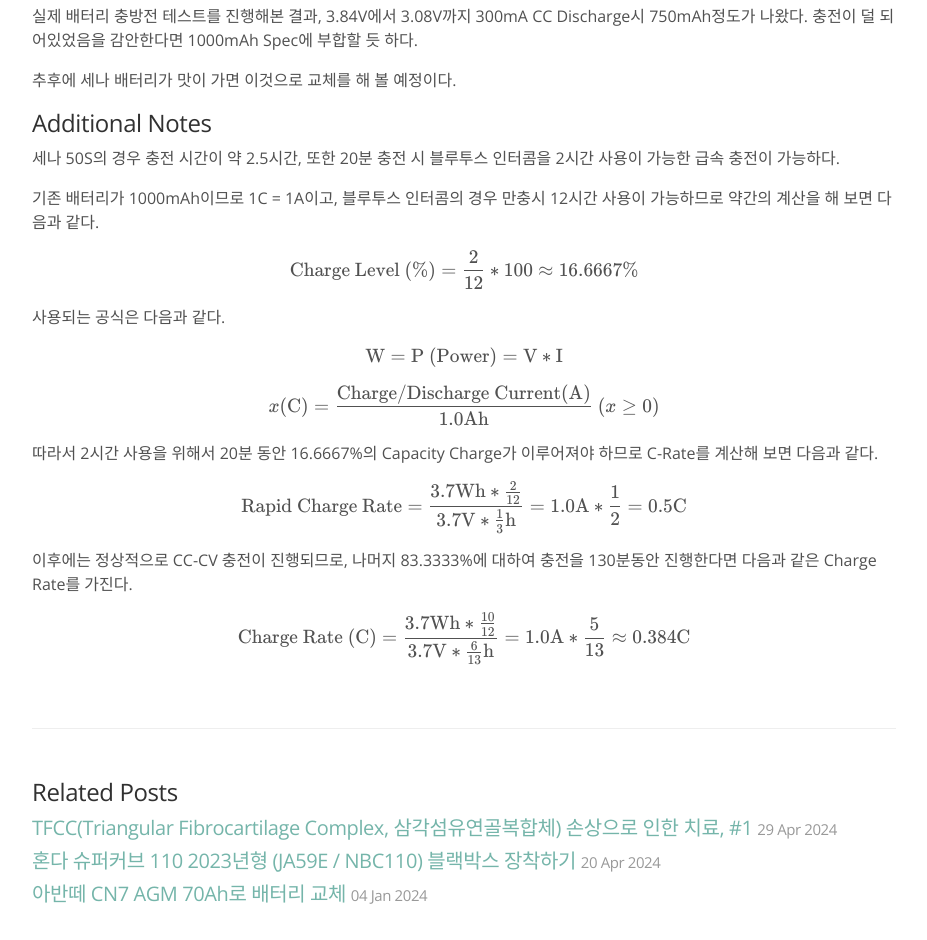
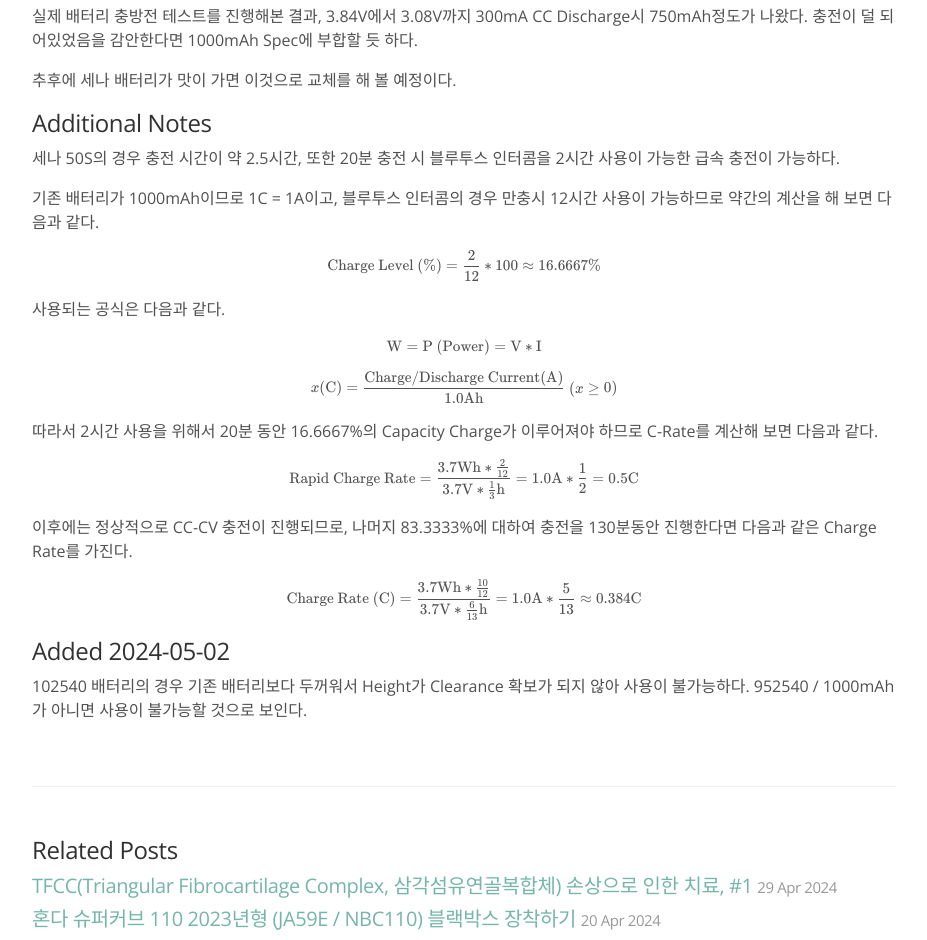
Before and after one commit to ritaru/ritaru.github.io, a Jekyll site: the page built from _posts/2024-04-27-Sena-50S-Battery.markdown, in a window 1280 px wide. Shown: the part 2253-3193 px from the top of the page, without its empty margins (176-1103 px from the left). Built offline with Jekyll 4.4.1, drawn with Linux system fonts in a browser that asks for light colours; some web fonts are replaced; grey boxes are pictures that could not be loaded.

Commit message:
Mobile 대응

```diff
--- a/_posts/2024-04-27-Sena-50S-Battery.markdown
+++ b/_posts/2024-04-27-Sena-50S-Battery.markdown
@@ -64,6 +64,13 @@ DTP 102540 1000mAh의 Cell Characteristic이다.
 
 기존 배터리가 1000mAh이므로 1C = 1A이고, 블루투스 인터콤의 경우 만충시 12시간 사용이 가능하므로 약간의 계산을 해 보면 다음과 같다.
 
+<style>
+    .katex {
+        font-size: 0.95rem !important;
+        overflow-x: auto;
+    }
+</style>
+
 $$ \textrm{Charge Level (\%)} = {2 \over 12} * 100 \approx 16.6667\textrm{\%} $$
 
 사용되는 공식은 다음과 같다.
@@ -79,3 +86,7 @@ $$ \textrm{Rapid Charge Rate} = { {3.7\textrm{Wh} * {2 \over 12}} \over 3.7\text
 이후에는 정상적으로 CC-CV 충전이 진행되므로, 나머지 83.3333%에 대하여 충전을 130분동안 진행한다면 다음과 같은 Charge Rate를 가진다.
 
 $$ \textrm{Charge Rate (C)} = { {3.7\textrm{Wh} * {10 \over 12}} \over 3.7\textrm{V} * {6 \over 13}\textrm{h} } = 1.0\textrm{A} * {5 \over 13} \approx 0.384 \textrm{C} $$
+
+## Added 2024-05-02
+
+102540 배터리의 경우 기존 배터리보다 두꺼워서 Height가 Clearance 확보가 되지 않아 사용이 불가능하다. 952540 / 1000mAh가 아니면 사용이 불가능할 것으로 보인다.
```
